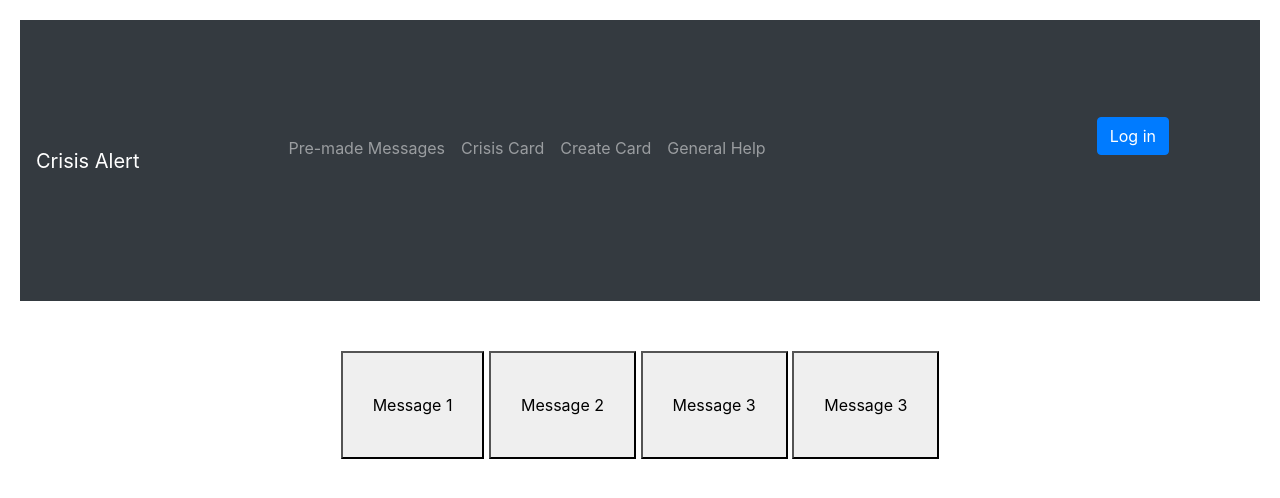
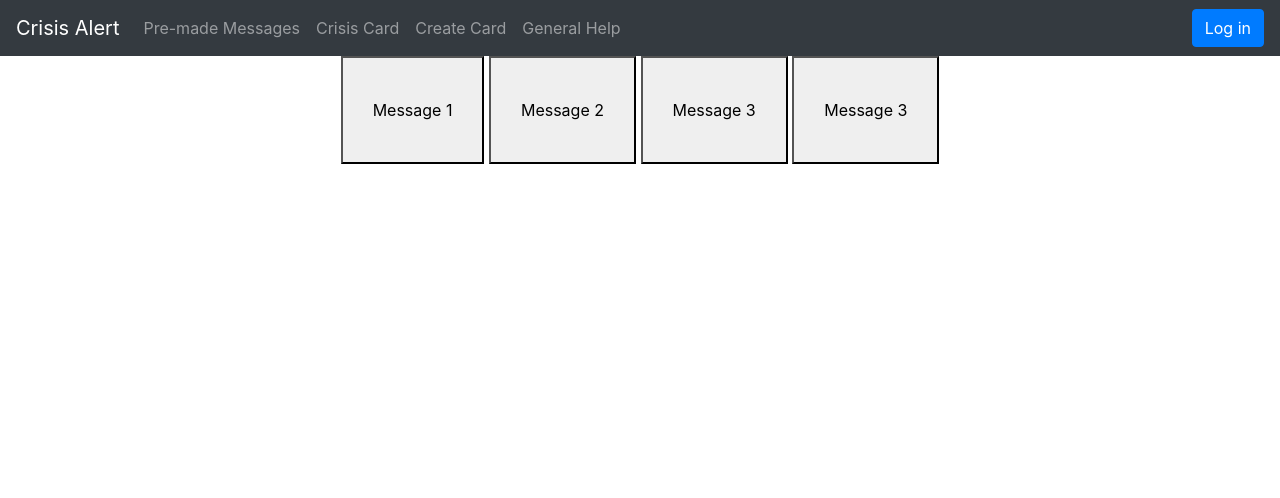
Before and after one commit to vn6/pearlhacks2020, a website: page messages.html in a window 1280 px wide. Drawn offline with nearby package versions, Linux system fonts and the light colour scheme; no server answers.

Commit message:
Update messages.html

```diff
--- a/messages.html
+++ b/messages.html
@@ -4,7 +4,6 @@
 <head>
   <meta charset="utf-8">
   <title>Crisis Help</title>
-  <link rel="stylesheet" href="main.css">
   <link rel="stylesheet" href="index.css">
   <script src="https://code.jquery.com/jquery-3.4.1.js"></script>
 
```
